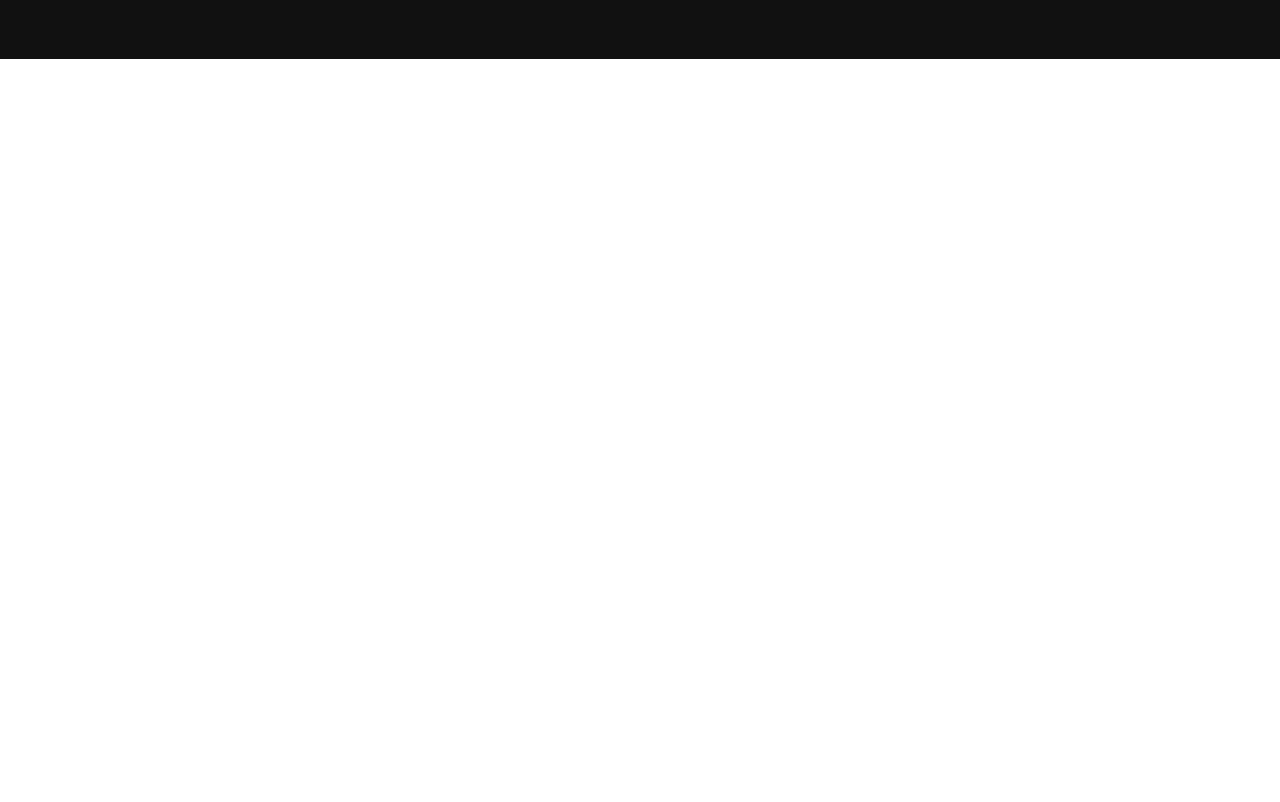
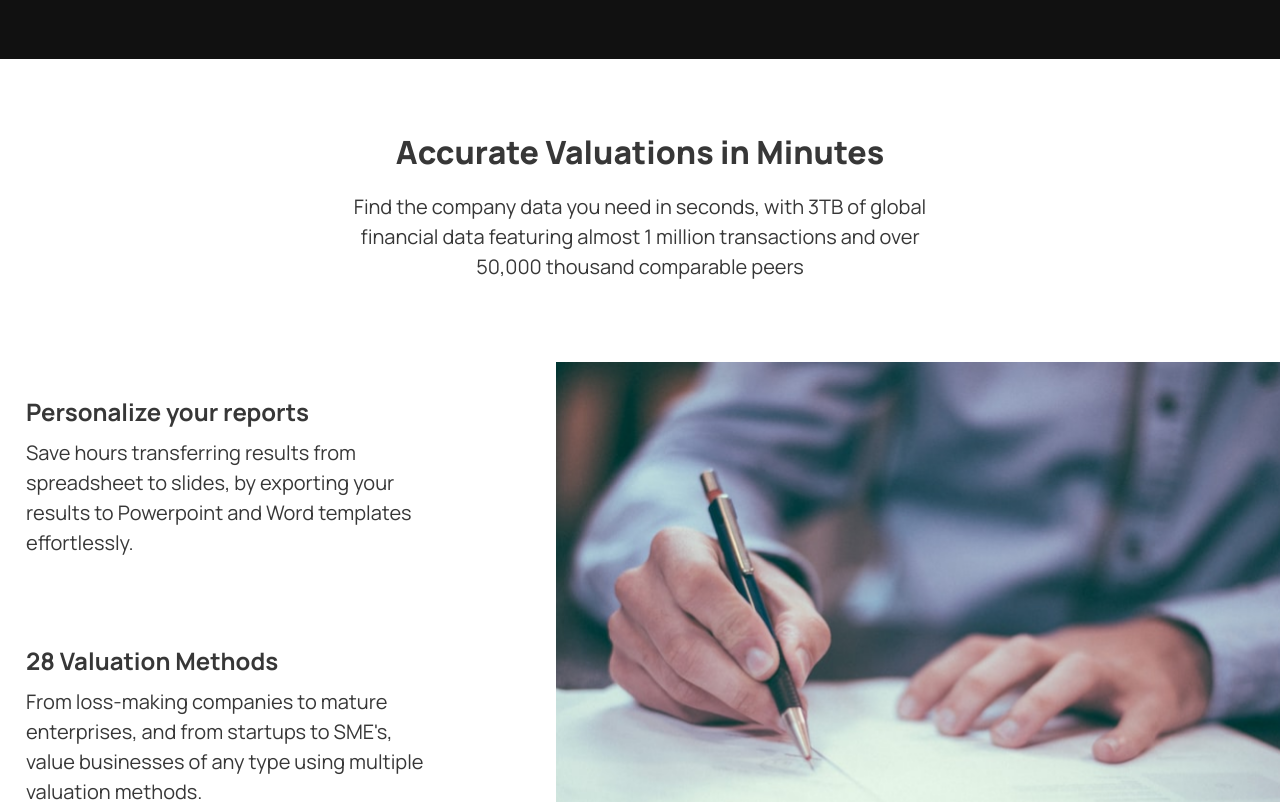
Before and after one commit to ayomi03/valutico-reactApp-ay, a React (Vite) app: page / in a window 1280 px wide. Shown: the part 2400-3202 px from the top of the page. Before the commit the page ends 2459 px from the top, so only its background shows below. Built offline with nearby package versions, Linux system fonts and the light colour scheme.

Commit message:
Completed desktop version

```diff
--- a/src/App.jsx
+++ b/src/App.jsx
@@ -4,6 +4,7 @@ import MainSection from "./component/MainSection";
 import Hero from "./component/Hero/Hero";
 import Partners from "./component/Partners/Partners";
 import Why from "./component/WhySection/Why";
+import Features from "./component/Valutico features/Features";
 
 function App() {
   return (
@@ -14,6 +15,9 @@ function App() {
         <Partners />
       </MainSection>
       <Why />
+      <MainSection>
+        <Features />
+      </MainSection>
     </div>
   );
 }
--- /dev/null
+++ b/src/component/Valutico features/Features.jsx
@@ -0,0 +1,44 @@
+import React from "react";
+import Heading from "../SectionHeading/Heading";
+import styles from "./Features.module.css";
+import Boxes from "../WhySection/Boxes";
+import { Buttons } from "../Buttons/Buttons";
+import FeaturesImg from "../../assets/featuresImg.png"
+
+function Features() {
+  return (
+    <section className={styles.features}>
+      <Heading
+        heading="Accurate Valuations in Minutes"
+        para="Find the company data you need in seconds, with 3TB of global financial data featuring almost 1 million transactions and over 50,000 thousand comparable peers"
+      />
+
+      <div className={styles.ctn}>
+        <div className={styles.textCtn}>
+          <Boxes
+            heading="Personalize your reports"
+            para="Save hours transferring results from spreadsheet to slides, by exporting your results to Powerpoint and Word templates effortlessly."
+            features
+          />
+          <Boxes
+            heading="28 Valuation Methods"
+            para="From loss-making companies to mature enterprises, and from startups to SME's, value businesses of any type using multiple valuation methods."
+            features
+          />
+          <Boxes
+            heading="Fast Access to Premium Data"
+            para="Access the most highly-trusted global databases of company financial data to locate the figures you need."
+            features
+          />
+        </div>
+        <div className={styles.imgCtn}>
+          <img src={FeaturesImg} alt="A man writing" />
+        </div>
+      </div>
+
+      <Buttons text='Request a Demo'/>
+    </section>
+  );
+}
+
+export default Features;
--- /dev/null
+++ b/src/component/Valutico features/Features.module.css
@@ -0,0 +1,24 @@
+.features{
+    padding: 6.9rem 0;
+    display: flex;
+    flex-direction: column;
+    align-items: center;
+    gap: 8rem;
+}
+.ctn{
+    display: flex;
+    gap: 8.5rem;
+}
+.textCtn{
+    display: flex;
+    flex-direction: column;
+    gap: 2.4rem;
+}
+.imgCtn{
+    width: 73rem;
+    height: 69.3rem;
+}
+
+@media screen and (max-width: 750px) {
+
+}
--- /dev/null
+++ b/src/component/WhySection/Boxes.jsx
@@ -0,0 +1,47 @@
+import React from 'react'
+import styles from './Why.module.css'
+
+// function Boxes({heading, para, why, features}) {
+//   return (
+//     <div>
+//       {why ? (
+//         <div className={styles.box}>
+//             <h3> {heading}</h3>
+//             <p>{para}</p>
+//         </div>
+//       ) : (
+//           <div className={styles.features}>
+//             {/* <h3>{heading}</h3>
+//             <p>{para}</p> */}
+//             <h3>Personalise your reports</h3>
+//             <p> Save hours transferring results from spreadsheet to slides, by exporting your results to Powerpoint and Word templates effortlessly.</p>
+//           </div>
+//       )
+//       }
+//     </div>
+//   )
+// }
+function Boxes({heading, para, why, features}) {
+  return (
+    <div>
+      {why && (
+        <div className={styles.box}>
+            <h3> {heading}</h3>
+            <p>{para}</p>
+        </div>
+      )}
+
+      {
+        features && (
+
+          <div className={styles.features}>
+            <h3>{heading}</h3>
+            <p>{para}</p>
+          </div>
+        )
+      }
+    </div>
+  )
+}
+
+export default Boxes
--- a/src/component/WhySection/Why.jsx
+++ b/src/component/WhySection/Why.jsx
@@ -1,7 +1,7 @@
 import React from "react";
 import Heading from "../SectionHeading/Heading";
 import styles from "./Why.module.css";
-import WhyBoxes from "./WhyBoxes";
+import Boxes from "./Boxes";
 
 function Why() {
   return (
@@ -13,17 +13,20 @@ function Why() {
       />
 
       <div className={styles.boxCtn}>
-        <WhyBoxes
+        <Boxes
             heading="Secure"
             para="Private by default, creating a safe space around your projects and your data."
+            why
         />
-        <WhyBoxes
+        <Boxes
             heading="Reliable"
             para="Created by valuation experts for valuation professionals."
+            why
         />
-        <WhyBoxes
+        <Boxes
             heading="Dedicated to your success"
             para="24/7 support and multi-language capabilities to support your  needs."
+            why
         />
       </div>
     </section>
--- a/src/component/WhySection/Why.module.css
+++ b/src/component/WhySection/Why.module.css
@@ -5,6 +5,8 @@
     justify-content: center;
     align-items: center;
     padding: 7.2rem 10.3rem;
+    max-width: 2000px;
+    margin: 0 auto;
 }
 .why p{
     color: #d7d7d7;
@@ -30,3 +32,17 @@
     gap: 6.05rem;
     margin-top: 6.4rem;
 }
+.features{
+    width: 47.7rem;
+    height: 22.5rem;
+    padding: 3.2rem;
+    display: flex;
+    flex-direction: column;
+    gap: .8rem;
+}
+.features h3{
+    font-size: 2.4rem;
+}
+.features p{
+    font-size: 2rem;
+}
--- a/src/component/WhySection/WhyBoxes.jsx
+++ /dev/null
@@ -1,13 +0,0 @@
-import React from 'react'
-import styles from './Why.module.css'
-
-function WhyBoxes({heading, para}) {
-  return (
-    <div className={styles.box}>
-        <h3> {heading}</h3>
-        <p>{para}</p>
-    </div>
-  )
-}
-
-export default WhyBoxes
```
Also changed, not shown: src/assets/featuresImg.png (renamed from src/assets/image.png).
